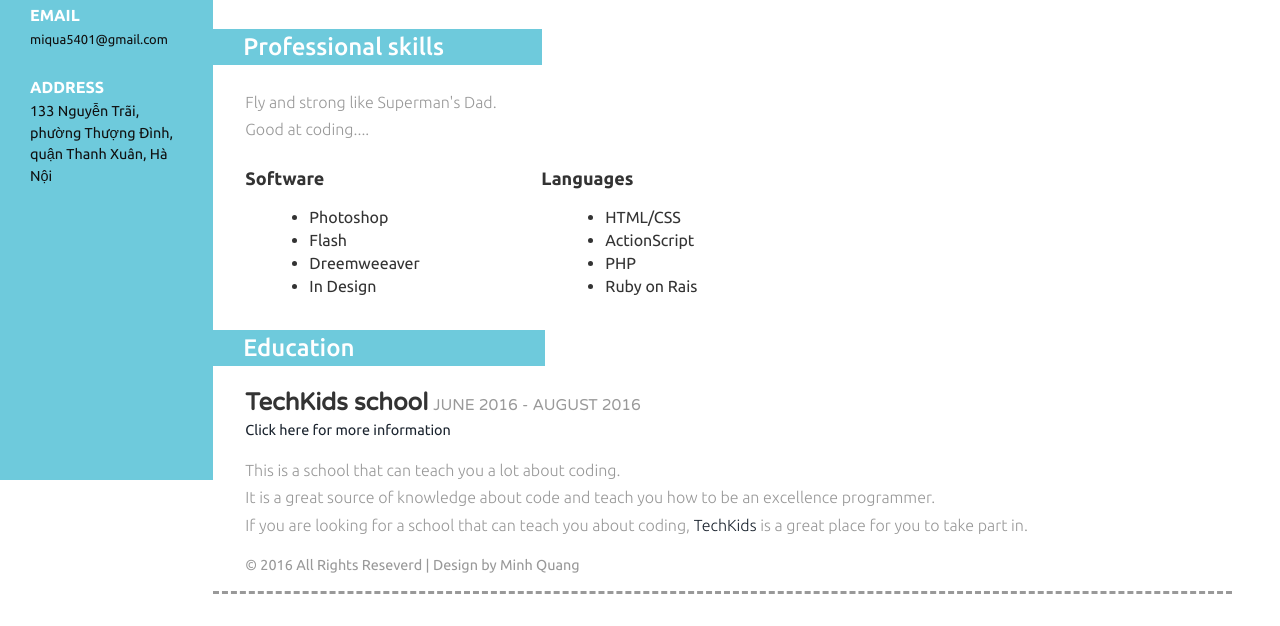
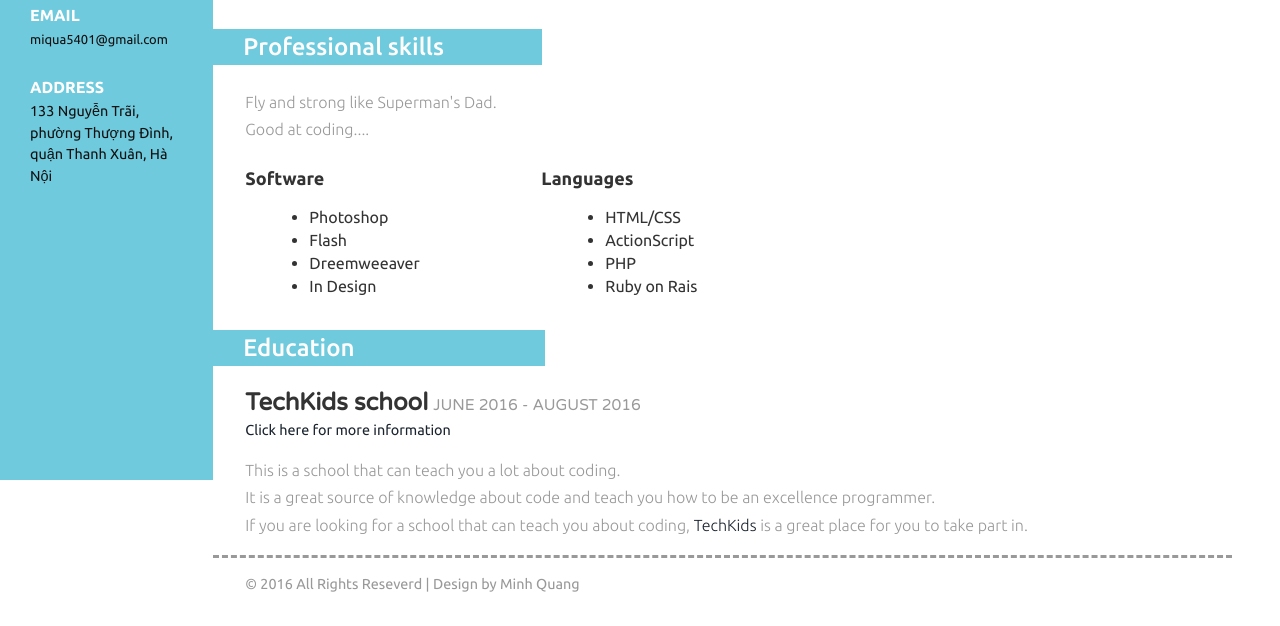
Before and after one commit to Quang5401/Quang5401.github.io, a plain HTML site: page index.html in a window 1280 px wide. Shown: the part 320-946 px from the top of the page. Drawn offline with Linux system fonts and the light colour scheme; files whose address does not match are found by name.

Commit message:
hello 25

```diff
--- a/index.html
+++ b/index.html
@@ -121,7 +121,7 @@ Smartphone Compatible web template, free webdesigns for Nokia, Samsung, LG, Sony
 		 </div>
 		 <div class="education">
 			 <h3 class="clr3">Education</h3>
-			 <div class="education_details">
+			 <div class="education_details  cmpny1">
 				 <h4>TechKids school<span>JUNE 2016 - AUGUST 2016</span></h4>
 				 <h6><a href= "http://techkids.vn/">Click here for more information</a></h6>
 				 <p>This is a school that can teach you a lot about coding.</p>
@@ -129,7 +129,7 @@ Smartphone Compatible web template, free webdesigns for Nokia, Samsung, LG, Sony
 				 <p> If you are looking for a school that can teach you about coding, <a href= "http://techkids.vn/">TechKids</a> is a great place for you to take part in.</p>
 			 </div>
 		 </div>
-		 <div class="copywrite cmpny1">
+		 <div class="copywrite">
 			 <p>© 2016  All Rights Reseverd | Design by <a href="https://www.facebook.com/bob.hoppy.927" target="_blank">Minh Quang</a> </p>
 		 </div>
 	 </div>
```
